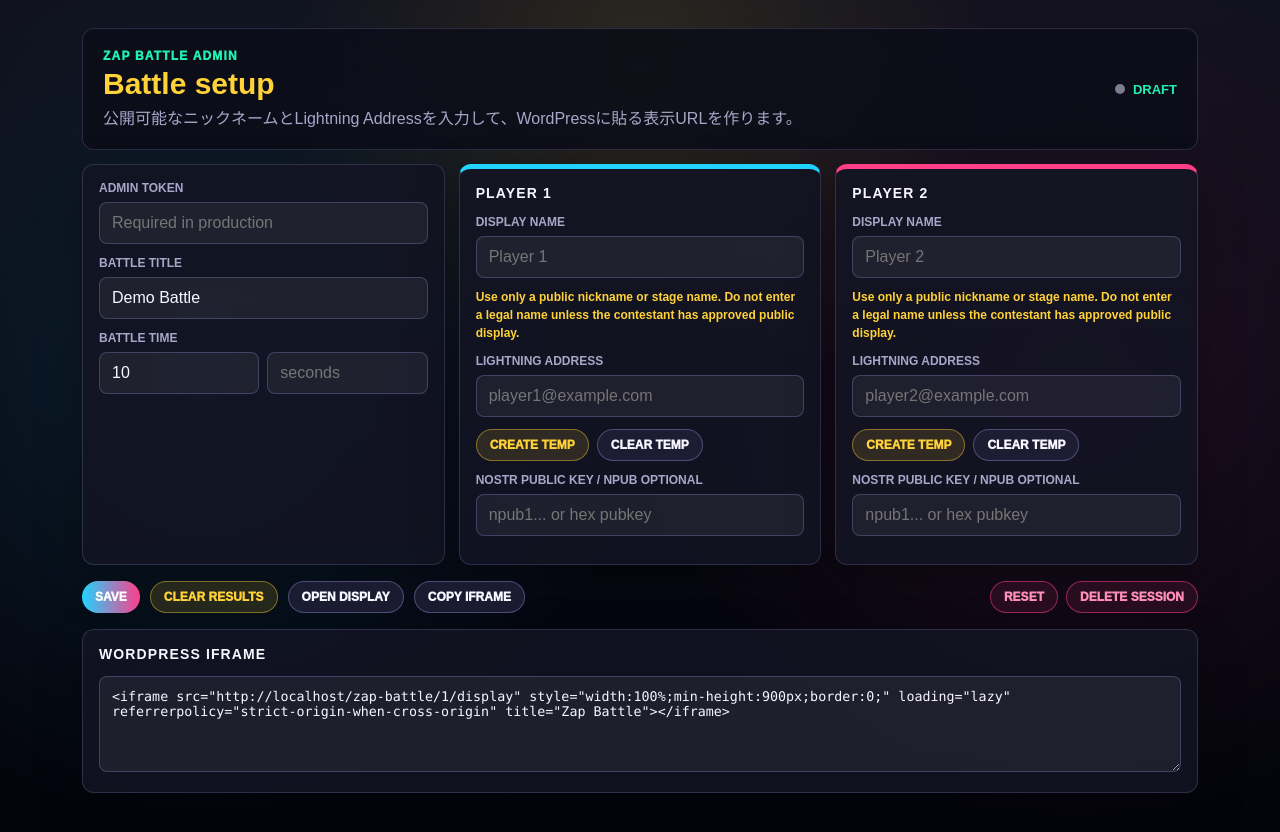
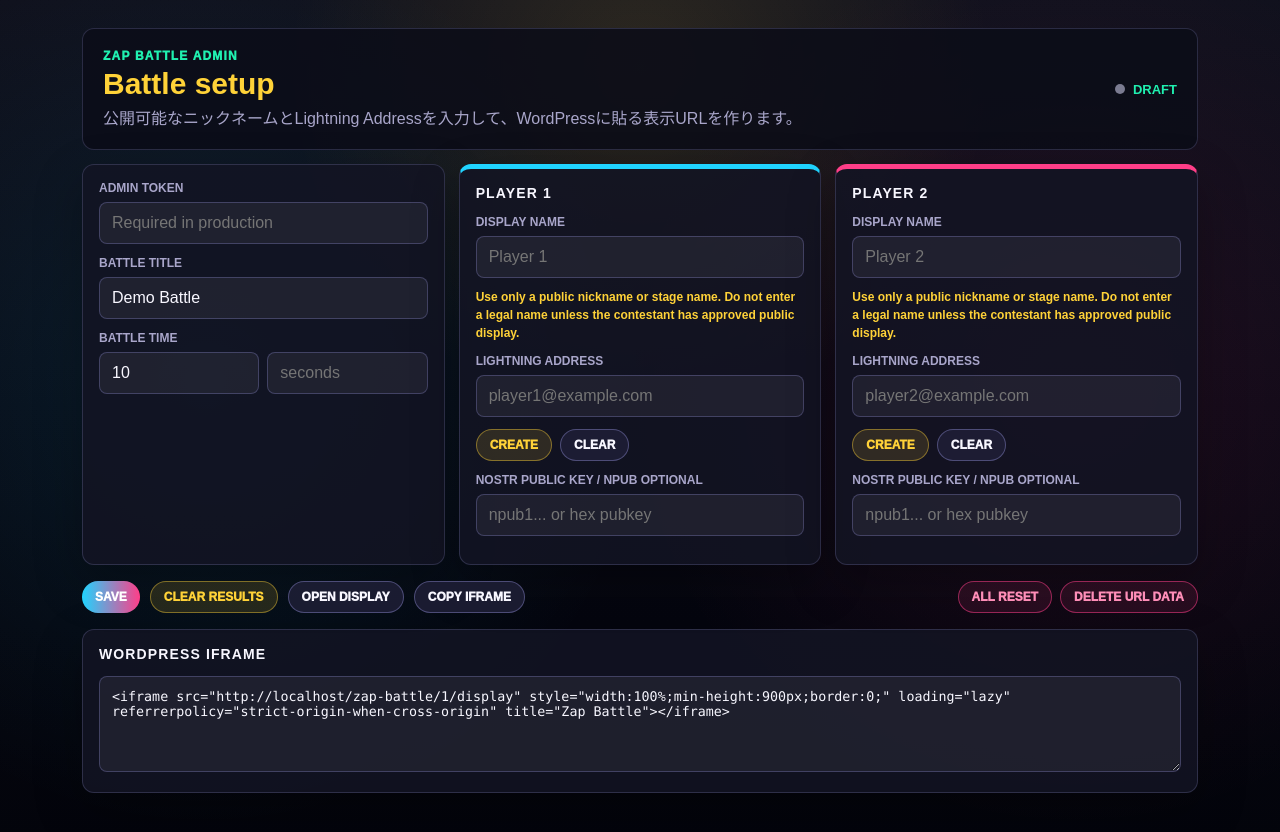
Before and after one commit to TokyoBitcoinBase/zap-battle, a Next.js app: page /zap-battle/admin/1 in a window 1280 px wide. Shown: the top 832 px of the page. Built offline with nearby package versions, Linux system fonts and the light colour scheme.

Commit message:
Refine admin labels and time input

```diff
--- a/app/globals.css
+++ b/app/globals.css
@@ -671,16 +671,6 @@ select {
   width: 100%;
 }
 
-.side.left .total-card {
-  margin-left: 0;
-  margin-right: auto;
-}
-
-.side.right .total-card {
-  margin-left: auto;
-  margin-right: 0;
-}
-
 .total-card h3 {
   color: var(--muted);
   font-size: 12px;
--- a/src/ui/battle-admin-editor.tsx
+++ b/src/ui/battle-admin-editor.tsx
@@ -20,10 +20,10 @@ const ADMIN_COPY = {
     createTempFailed: "Could not create temporary Nostr profile.",
     createTempMissing: "Display name and Lightning Address are required for instant creation.",
     createTempSaved: "Temporary Nostr profile created and saved to the session.",
-    deleteConfirm: "Delete this session data? The public display will become not configured. The URL route itself will still exist.",
-    deleteFailed: "Could not delete session.",
-    deleteSaved: "Session data deleted. The public display is now not configured.",
-    deleting: "Deleting session...",
+    deleteConfirm: "Delete the data for this display URL? The public display will become not configured. The URL route itself will still exist.",
+    deleteFailed: "Could not delete URL data.",
+    deleteSaved: "Display URL data deleted. The public display is now not configured.",
+    deleting: "Deleting URL data...",
     loadingFailed: "Could not load session.",
     resetConfirm: "Reset everything? Player info, Lightning Addresses, timer, and results will be cleared.",
     resetting: "Resetting...",
@@ -45,10 +45,10 @@ const ADMIN_COPY = {
     createTempFailed: "一時Nostrプロフィールを作成できませんでした。",
     createTempMissing: "インスタント作成には表示名とLightning Addressが必要です。",
     createTempSaved: "一時Nostrプロフィールを作成し、セッションへ保存しました。",
-    deleteConfirm: "このセッションデータを削除しますか？公開表示は未設定に戻ります。URLのルート自体は残ります。",
-    deleteFailed: "セッションを削除できませんでした。",
-    deleteSaved: "セッションデータを削除しました。公開表示は未設定になりました。",
-    deleting: "セッションを削除しています...",
+    deleteConfirm: "この表示URLのデータを削除しますか？公開表示は未設定に戻ります。URLのルート自体は残ります。",
+    deleteFailed: "URLデータを削除できませんでした。",
+    deleteSaved: "表示URLのデータを削除しました。公開表示は未設定になりました。",
+    deleting: "URLデータを削除しています...",
     loadingFailed: "セッションを読み込めませんでした。",
     resetConfirm: "すべてリセットしますか？参加者情報、Lightning Address、タイマー、集計が消えます。",
     resetting: "リセットしています...",
@@ -325,9 +325,10 @@ export function BattleAdminEditor({ compact = false, locale = "en", sessionId }:
                 inputMode="numeric"
                 min={0}
                 onFocus={(event) => event.currentTarget.select()}
-                onChange={(event) => updateDuration(setSession, setDurationDraft, "minutes", event.target.value)}
+                onChange={(event) => updateDuration(setSession, setDurationDraft, durationDraft, "minutes", event.target.value)}
                 placeholder="10"
-                type="number"
+                pattern="[0-9]*"
+                type="text"
                 value={durationDraft.minutes}
               />
               <input
@@ -335,9 +336,10 @@ export function BattleAdminEditor({ compact = false, locale = "en", sessionId }:
                 max={59}
                 min={0}
                 onFocus={(event) => event.currentTarget.select()}
-                onChange={(event) => updateDuration(setSession, setDurationDraft, "seconds", event.target.value)}
+                onChange={(event) => updateDuration(setSession, setDurationDraft, durationDraft, "seconds", event.target.value)}
                 placeholder="seconds"
-                type="number"
+                pattern="[0-9]*"
+                type="text"
                 value={durationDraft.seconds}
               />
             </div>
@@ -377,10 +379,10 @@ export function BattleAdminEditor({ compact = false, locale = "en", sessionId }:
         </button>
         <div className="admin-danger-actions">
           <button className="button danger" type="button" onClick={() => void resetBattle()} disabled={saving}>
-            Reset
+            All Reset
           </button>
           <button className="button danger" type="button" onClick={() => void deleteBattleSession()} disabled={saving}>
-            Delete session
+            Delete URL Data
           </button>
         </div>
       </section>
@@ -430,10 +432,10 @@ function ContestantForm({
       </label>
       <div className="inline-actions">
         <button className="button gold" type="button" onClick={onCreateTemporaryProfile} disabled={working}>
-          Create Temp
+          Create
         </button>
         <button className="button" type="button" onClick={onCleanupTemporaryProfile} disabled={working || !contestant.temporaryProfile}>
-          Clear Temp
+          Clear
         </button>
       </div>
       {contestant.temporaryProfile ? <p className="field-note">App-created temporary profile. Reset will publish blank metadata if this browser still has the key.</p> : null}
@@ -476,28 +478,29 @@ function setContestant(
 function updateDuration(
   setSession: Dispatch<SetStateAction<ZapBattleSession>>,
   setDurationDraft: Dispatch<SetStateAction<ReturnType<typeof durationInputParts>>>,
+  currentDraft: ReturnType<typeof durationInputParts>,
   unit: "minutes" | "seconds",
   rawValue: string
 ) {
   const nextValue = normalizeDurationInput(unit, rawValue);
-  setDurationDraft((current) => {
-    const next = {
-      ...current,
+  const nextDraft = {
+    ...currentDraft,
     [unit]: nextValue
   };
-    const minutes = Number.parseInt(next.minutes || "0", 10) || 0;
-    const seconds = Number.parseInt(next.seconds || "0", 10) || 0;
+  const minutes = Number.parseInt(nextDraft.minutes || "0", 10) || 0;
+  const seconds = Number.parseInt(nextDraft.seconds || "0", 10) || 0;
+  setDurationDraft(nextDraft);
   setSession((session) => ({
     ...session,
     durationSeconds: Math.max(1, minutes * 60 + seconds)
   }));
-    return next;
-  });
 }
 
 function normalizeDurationInput(unit: "minutes" | "seconds", rawValue: string): string {
   if (rawValue.trim() === "") return "";
-  const value = Math.max(0, Number.parseInt(rawValue, 10) || 0);
+  const numericOnly = rawValue.replace(/\D/g, "");
+  if (!numericOnly) return "";
+  const value = Math.max(0, Number.parseInt(numericOnly, 10) || 0);
   return String(unit === "seconds" ? Math.min(59, value) : value);
 }
 
```
Lines whose indentation alone changed are shown as unchanged.
